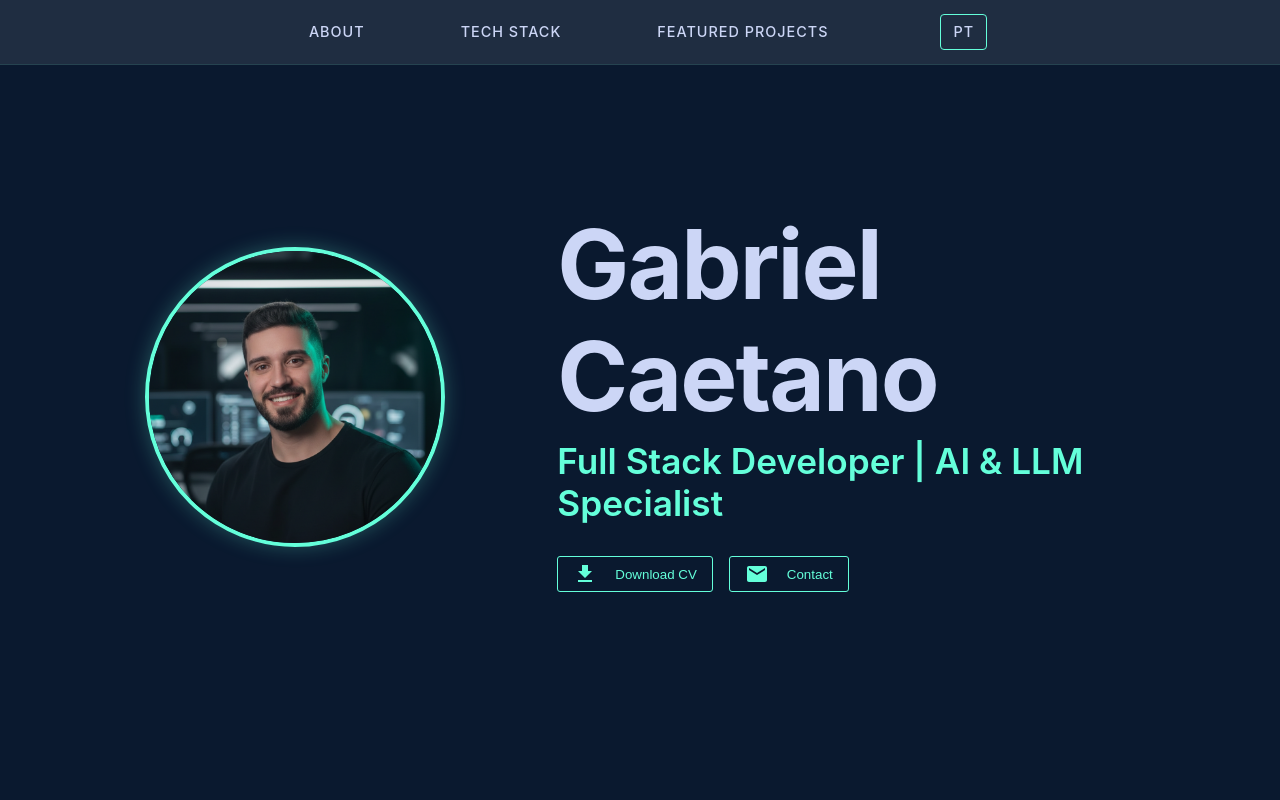
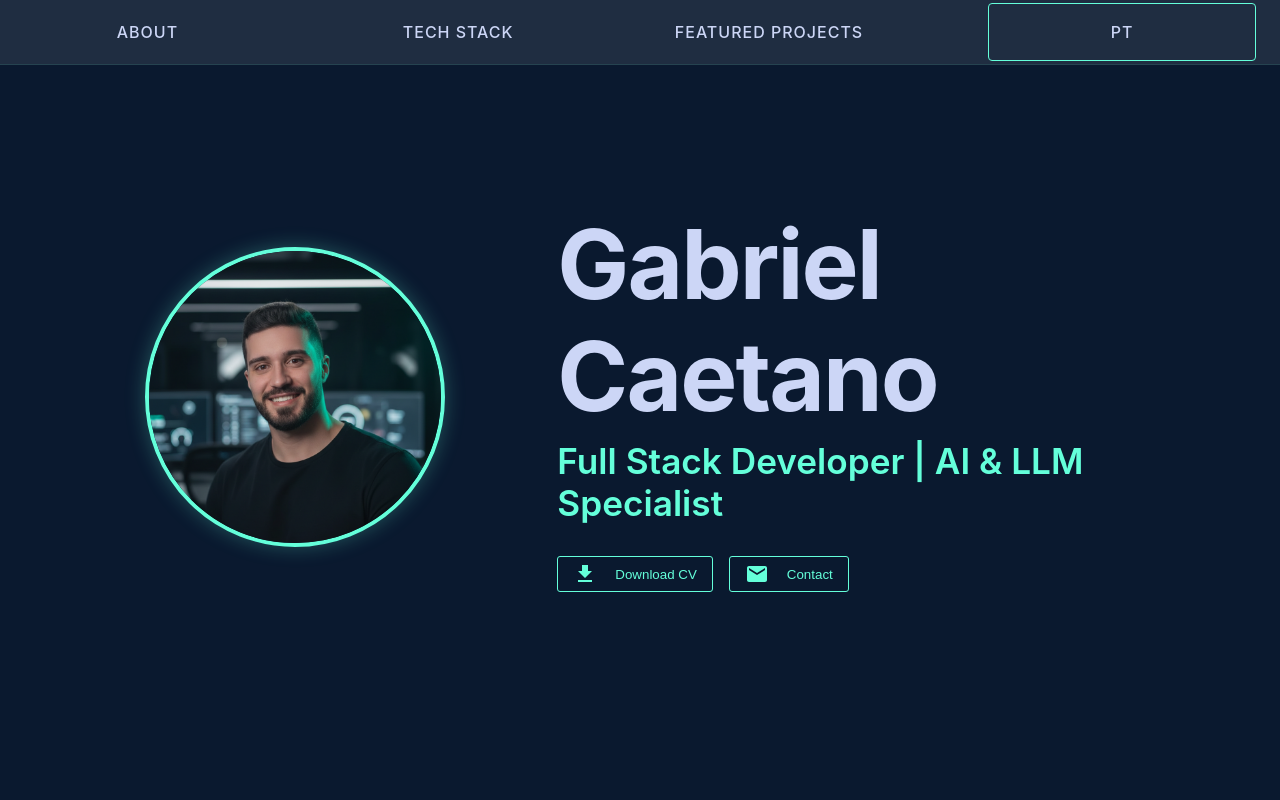
Before and after one commit to GabrielCaetanoo/my-portfolio, a React (Vite) app in the folder my-portfolio/: page / in a window 1280 px wide. Shown: the top 800 px of the page. Built offline with nearby package versions, Linux system fonts and the light colour scheme.

Commit message:
Update NavBar.tsx

```diff
--- a/my-portfolio/src/components/StyledButton/NavBar/NavBar.tsx
+++ b/my-portfolio/src/components/StyledButton/NavBar/NavBar.tsx
@@ -31,39 +31,45 @@ const NavBar = ({ onAboutClick, onSkillsClick, onProjectsClick, onToggleLanguage
     }));
 
     const NavMenuItem = styled(MenuItem)(({ theme }) => ({
-        fontSize: '0.9rem',
+        fontSize: '1rem', // Aumentado levemente para melhor toque no mobile
         letterSpacing: '1px',
         textTransform: 'uppercase',
         fontWeight: 500,
         color: theme.palette.text.primary,
+        justifyContent: 'center', // Centraliza o texto dentro do item
+        width: '100%',
+        padding: theme.spacing(2, 0),
         '&:hover': { backgroundColor: 'transparent', color: theme.palette.primary.contrastText },
     }));
 
-    // Conteúdo do Menu Lateral (Drawer)
+    // Conteúdo do Menu Lateral (Drawer) com Alinhamento Centralizado
     const drawer = (
         <Box
             onClick={handleDrawerToggle}
             sx={{
                 height: '100%',
-                backgroundColor: 'rgba(10, 25, 47, 0.95)',
+                backgroundColor: 'rgba(10, 25, 47, 0.98)', // Levemente mais opaco para legibilidade
                 backdropFilter: 'blur(10px)',
-                p: 3,
                 display: 'flex',
                 flexDirection: 'column',
-                gap: 3
+                justifyContent: 'center', // Centraliza verticalmente
+                alignItems: 'center',     // Centraliza horizontalmente
+                gap: 2
             }}
         >
             <NavMenuItem onClick={onAboutClick}>{translations.About}</NavMenuItem>
             <NavMenuItem onClick={onSkillsClick}>{translations.Skills}</NavMenuItem>
             <NavMenuItem onClick={onProjectsClick}>{translations.Projects}</NavMenuItem>
+
             <NavMenuItem
                 onClick={onToggleLanguage}
                 sx={{
                     border: '1px solid',
                     borderColor: 'primary.contrastText',
                     borderRadius: '4px',
-                    justifyContent: 'center',
-                    mt: 2
+                    maxWidth: '100px', // Botão de idioma com largura controlada
+                    mt: 4,
+                    py: 1
                 }}
             >
                 {translations.languageToggle}
@@ -79,13 +85,14 @@ const NavBar = ({ onAboutClick, onSkillsClick, onProjectsClick, onToggleLanguage
                     backgroundColor: 'rgba(10, 25, 47, 0.85)',
                     backdropFilter: 'blur(12px)',
                     boxShadow: 'none',
-                    borderBottom: '1px solid rgba(100, 255, 218, 0.1)'
+                    borderBottom: '1px solid rgba(100, 255, 218, 0.1)',
+                    zIndex: (theme) => theme.zIndex.drawer + 1
                 }}
             >
                 <StyledToolbar>
                     {isMobile ? (
                         <IconButton color="inherit" edge="start" onClick={handleDrawerToggle}>
-                            <MenuIcon sx={{ color: 'primary.contrastText', fontSize: '2rem' }} />
+                            <MenuIcon sx={{ color: 'primary.contrastText', fontSize: '2.2rem' }} />
                         </IconButton>
                     ) : (
                         <>
@@ -112,7 +119,7 @@ const NavBar = ({ onAboutClick, onSkillsClick, onProjectsClick, onToggleLanguage
                 sx={{
                     '& .MuiDrawer-paper': {
                         boxSizing: 'border-box',
-                        width: 250,
+                        width: '100%', // Agora ocupa a tela toda no mobile para um look moderno
                         backgroundColor: 'transparent'
                     }
                 }}
```
